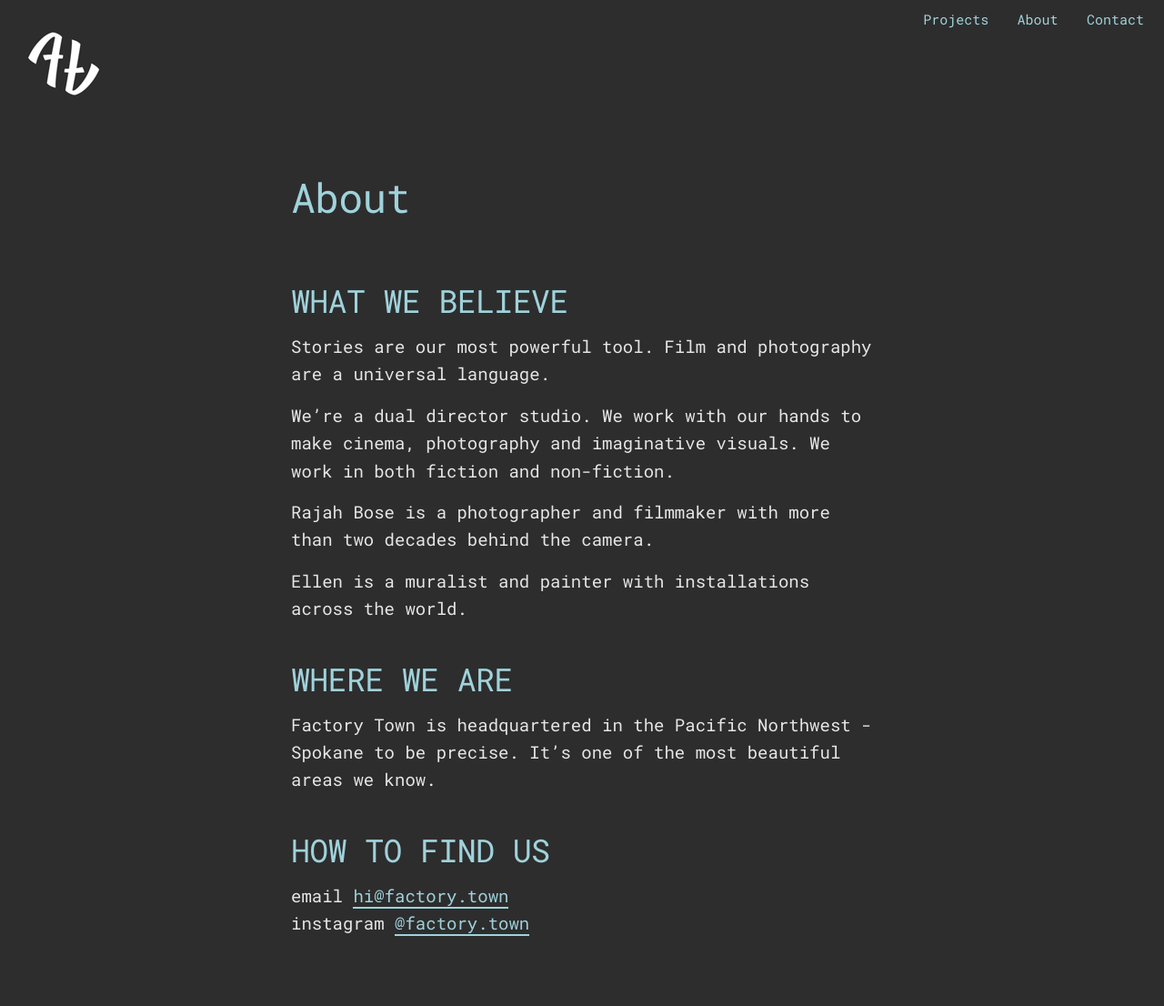
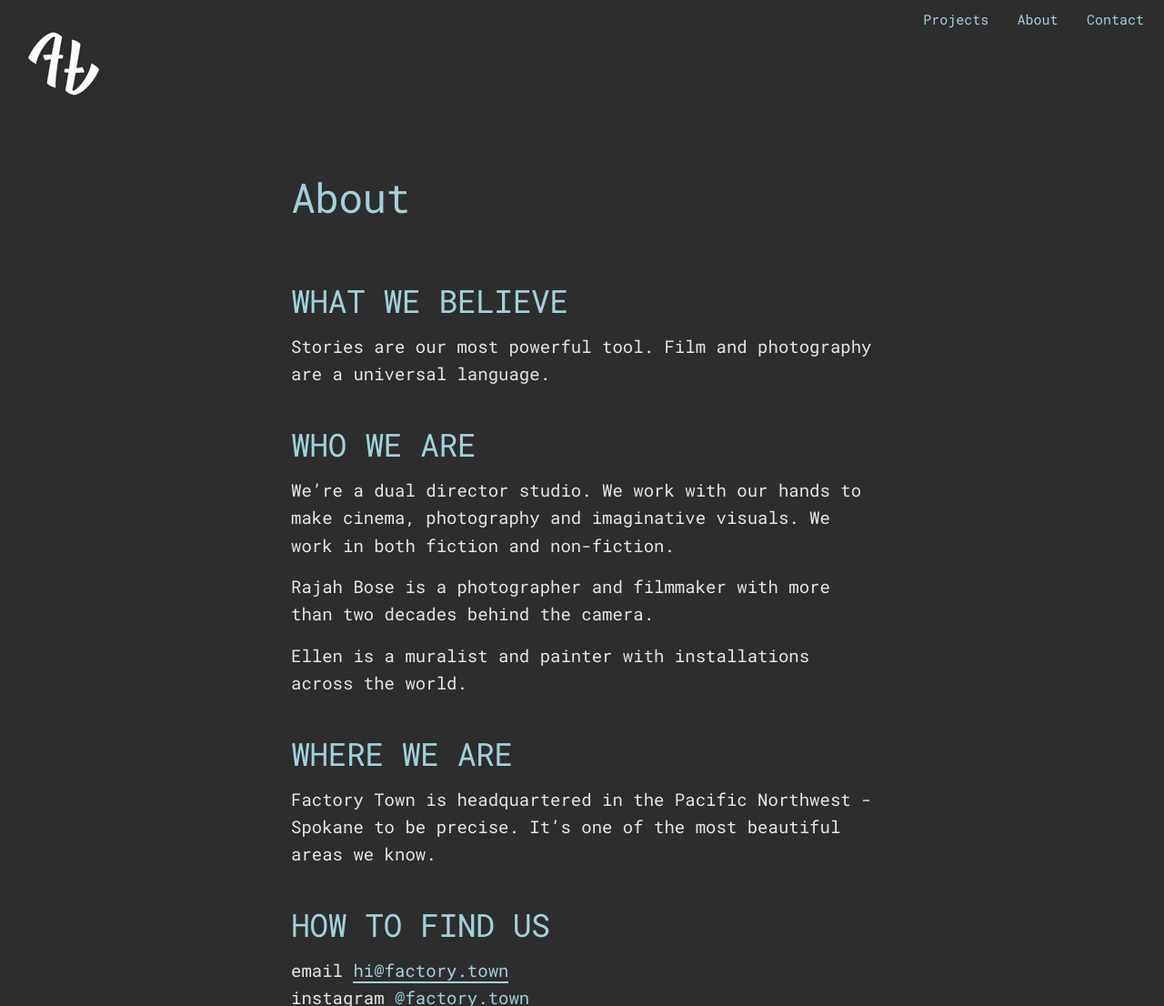
Before and after one commit to factorytown/factorytown.github.io, a Jekyll site: the page built from _pages/about.md, in a window 1280 px wide, cut to the strip 0-1106 px from the top of the page. Shown: the whole strip at 91% size. Built offline with Jekyll 4.4.1, drawn with Linux system fonts in a browser that asks for light colours; nearby versions of some CDN libraries.

Commit message:
Updated About

```diff
--- a/_pages/about.md
+++ b/_pages/about.md
@@ -5,6 +5,8 @@
 ## WHAT WE BELIEVE
 
 Stories are our most powerful tool. Film and photography are a universal language.
+
+## WHO WE ARE
 
 We're a dual director studio. We work with our hands to make cinema, photography and  imaginative visuals. We work in both fiction and non-fiction.
 
```
